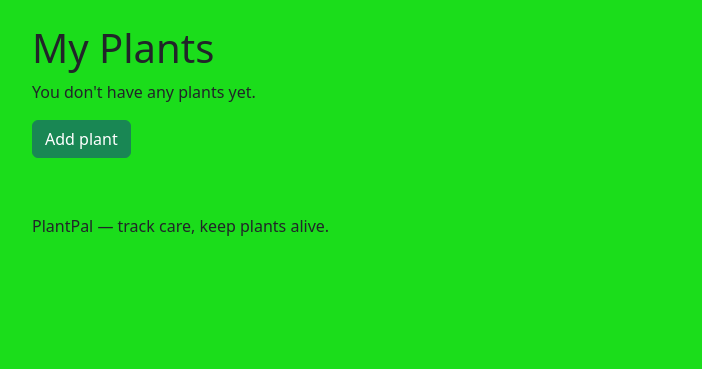
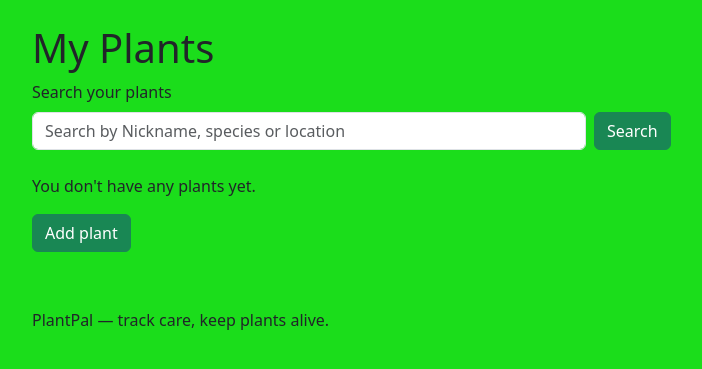
Before and after one commit to Blitzgeist-69/plantpal, a Django app: page /plants/ in a window 1280 px wide. Shown: the part 56-425 px from the top of the page, without its empty margins (50-752 px from the left). Run offline with Django 4.2, Linux system fonts and the light colour scheme; the visitor is signed in with stand-in values (Sample User, id 1); data that the repository does not hold is empty.

Commit message:
Add plant search by nickname, species and location

```diff
--- a/plants/models.py
+++ b/plants/models.py
@@ -69,7 +69,8 @@ class Plant(models.Model):
 
     def due_date(self):
         """
-        Date watering is next due or if never watered due today - needs attention.
+        Date watering is next due or if never watered due today - needs
+        attention.
         """
         last = self.last_watered_date()
         if last is None:
--- a/plants/views.py
+++ b/plants/views.py
@@ -6,6 +6,7 @@ from django.shortcuts import redirect, render, get_object_or_404
 from .models import Plant
 from .forms import PlantForm, CareLogForm
 from django.utils import timezone
+from django.db.models import Q
 
 
 def home(request):
@@ -60,9 +61,24 @@ def dashboard(request):
 
 @login_required
 def plant_list(request):
-    """List of plants for the logged-in user."""
-    plants = Plant.objects.filter(user=request.user).order_by('nickname')
-    return render(request, 'plants/plant_list.html', {'plants': plants})
+    """List of plants for the logged-in user. Searchable. """
+    plants = Plant.objects.filter(user=request.user)
+    query = request.GET.get('q', '').strip()
+    if query:
+        plants = plants.filter(
+            Q(nickname__icontains=query)
+            | Q(species__icontains=query)
+            | Q(location__icontains=query)
+        )
+    plants = plants.order_by('nickname')
+    return render(
+        request,
+        'plants/plant_list.html',
+        {
+            'plants': plants,
+            'query': query,
+        },
+    )
 
 
 @login_required
--- a/templates/plants/plant_list.html
+++ b/templates/plants/plant_list.html
@@ -4,6 +4,19 @@
 
 {% block content %}
 <h1>My Plants</h1>
+
+<form method="get" class="row g-2 mb-4" role="search">
+    <div class="col-sm-8 col-md-6">
+        <label for="plant-search" class="form-label">Search your plants</label>
+        <input id="plant-search" class="form-control" type="search" name="q" value="{{ query }}" placeholder="Search by Nickname, species or location">
+    </div>
+    <div class="col-sm-4 col-md-6 d-flex align-items-end">
+        <button type="submit" class="btn btn-success me-2">Search</button>
+        {% if query %}
+            <a class="btn btn-outline-secondary" href="{% url 'plants:plant_list' %}">Clear</a>
+        {% endif %}
+    </div>
+</form>
 
 {% if plants %}
     <p>{{ plants|length }} Plant{{ plants|length|pluralize }}.</p>
@@ -27,6 +40,8 @@
             </div>
         {% endfor %}
     </div>
+{% elif query %}
+    <p>No plants match "{{ query }}".</p>
 {% else %}
     <p>You don't have any plants yet.</p>
     <p>
```
